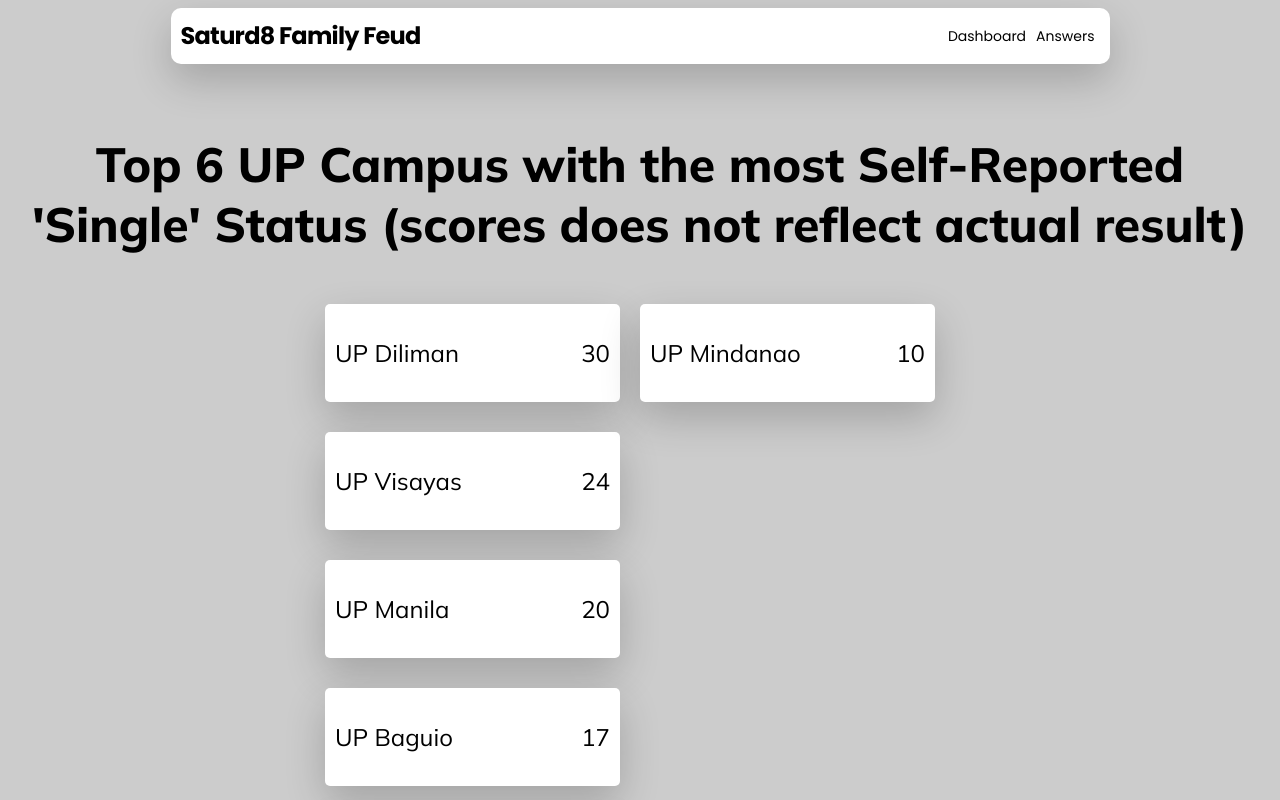
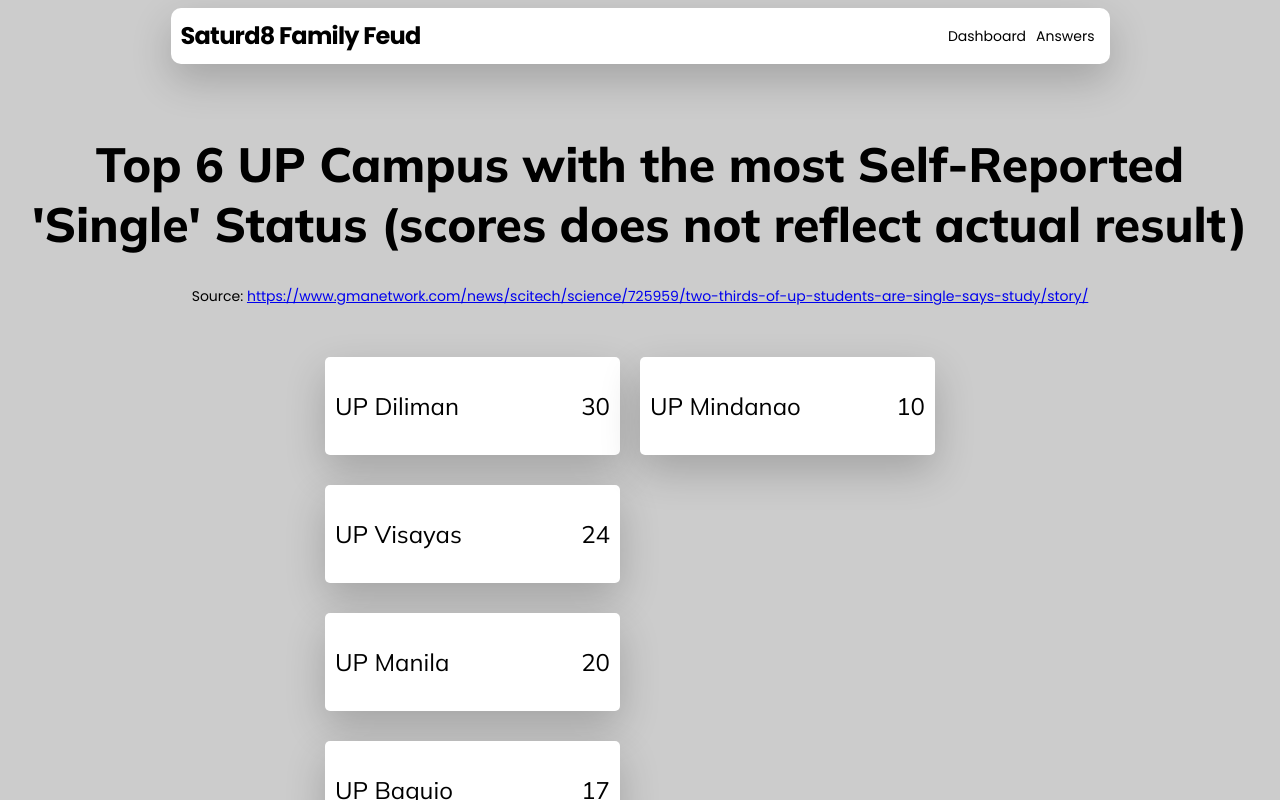
Before and after one commit to iisalazar/saturd8-fam-feud, a React (Create React App) app: page /answers/1 in a window 1280 px wide. Shown: the top 800 px of the page. Built offline with nearby package versions, Linux system fonts and the light colour scheme.

Commit message:
feat: in answers page, you can now the source

```diff
--- a/src/components/templates/AnswersPage.tsx
+++ b/src/components/templates/AnswersPage.tsx
@@ -25,6 +25,9 @@ function AnswersPage() {
 	return (
 		<>
 			<h1>{category.title}</h1>
+			<p>
+				Source: <a href={category.source}>{category.source}</a>
+			</p>
 			<div className="content">
 				<div className="cards">
 					{entries.map((entry: Entry, idx) => (
```
